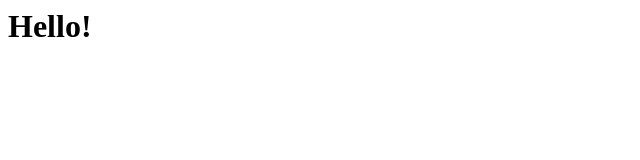
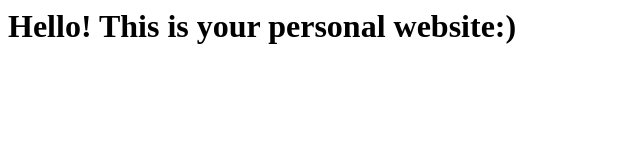
Before and after one commit to shadaemrtn/Personal-Website, a plain HTML site: page index.html in a window 1280 px wide. Shown: the whole page, without its empty margins (0-640 px from the left). Drawn offline with Linux system fonts and the light colour scheme.

Commit message:
Update index.html

```diff
--- a/index.html
+++ b/index.html
@@ -1 +1 @@
-<h1>Hello!</h1>
+<h1>Hello! This is your personal website:)</h1>
```
